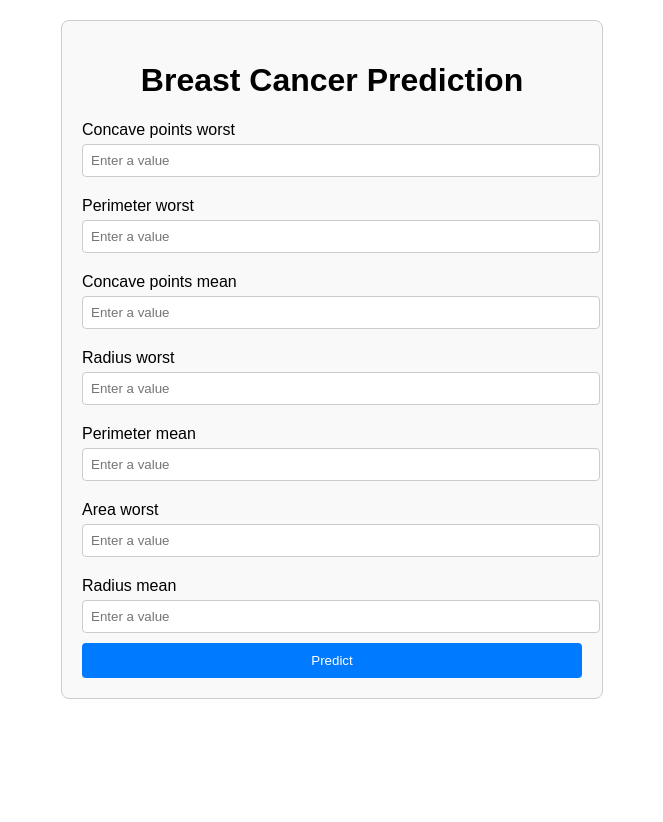
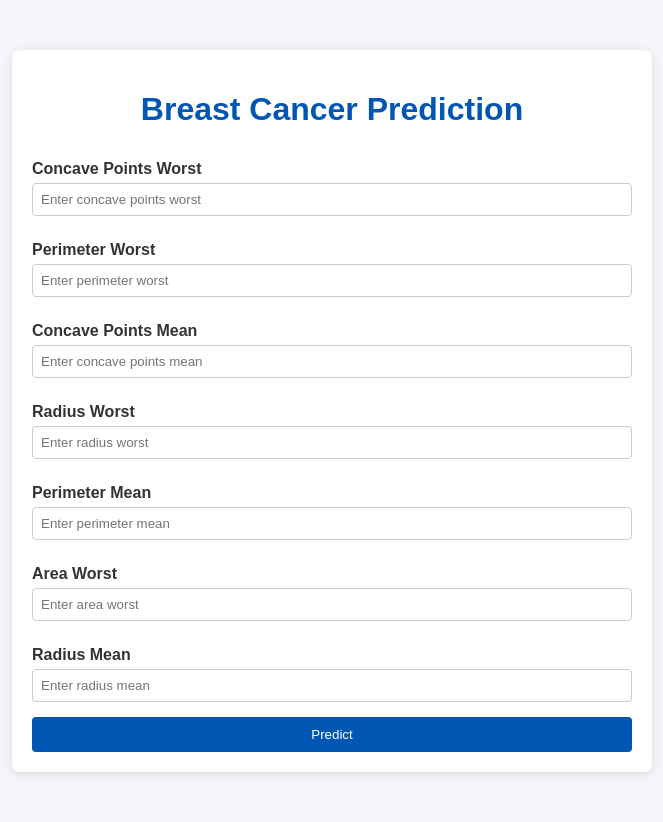
Before and after one commit to BharathSBSKR/Breast-Cancer-Prediction, a Flask app: page / in a window 1280 px wide. Shown: the whole page, without its empty margins (308-971 px from the left). Before the commit the page ends 699 px from the top, so only its background shows below. Run offline with Flask 3, Linux system fonts and the light colour scheme; parts of the project's set-up code (start-up, migrations or seed data) failed here and were passed over.

Commit message:
Added Flask code for Breast Cancer Prediction

```diff
--- a/app.py
+++ b/app.py
@@ -1,9 +1,6 @@
-from flask import Flask, render_template, request, jsonify
+from flask import Flask, render_template, request
 import pandas as pd
 import joblib
-
-# Initialize Flask app
-app = Flask(__name__)
 
 # Load the trained Random Forest model
 model = joblib.load("random_forest_model.pkl")
@@ -19,30 +16,29 @@ selected_features = [
     'radius_mean'
 ]
 
-# Home route
-@app.route('/')
-def home():
-    return render_template('index.html', features=selected_features)
+app = Flask(__name__)
 
-# Prediction route
-@app.route('/predict', methods=['POST'])
-def predict():
-    try:
-        # Get user input from form
-        user_input = {feature: float(request.form[feature]) for feature in selected_features}
-        input_df = pd.DataFrame([user_input])
+@app.route("/", methods=["GET", "POST"])
+def index():
+    prediction = None
+    user_input = {}
 
-        # Predict using the model
-        prediction = model.predict(input_df)[0]
-        result = "Malignant (M)" if prediction == 1 else "Benign (B)"
+    if request.method == "POST":
+        try:
+            # Get input values from the form
+            for feature in selected_features:
+                user_input[feature] = float(request.form.get(feature, 0))
 
-        return jsonify({
-            "success": True,
-            "prediction": result,
-            "input_features": user_input
-        })
-    except Exception as e:
-        return jsonify({"success": False, "error": str(e)})
+            # Create a DataFrame from the input
+            input_df = pd.DataFrame([user_input])
 
-if __name__ == '__main__':
+            # Make a prediction
+            prediction_result = model.predict(input_df)[0]
+            prediction = "Malignant (M)" if prediction_result == 1 else "Benign (B)"
+        except ValueError:
+            prediction = "Invalid input. Please enter numeric values."
+
+    return render_template("index.html", features=selected_features, prediction=prediction)
+
+if __name__ == "__main__":
     app.run(debug=True)
--- a/templates/index.html
+++ b/templates/index.html
@@ -7,73 +7,79 @@
     <style>
         body {
             font-family: Arial, sans-serif;
-            margin: 20px;
+            margin: 0;
+            padding: 0;
+            background-color: #f4f4f9;
+            color: #333;
         }
-        .form-container {
-            max-width: 500px;
-            margin: 0 auto;
+        .container {
+            max-width: 600px;
+            margin: 50px auto;
             padding: 20px;
-            border: 1px solid #ccc;
+            background: #fff;
+            box-shadow: 0 2px 10px rgba(0, 0, 0, 0.1);
             border-radius: 8px;
-            background-color: #f9f9f9;
         }
-        .form-container h1 {
+        h1 {
             text-align: center;
+            color: #0056b3;
         }
-        .form-container label {
-            display: block;
-            margin: 10px 0 5px;
+        form {
+            display: flex;
+            flex-direction: column;
         }
-        .form-container input {
-            width: 100%;
+        label {
+            font-weight: bold;
+            margin-top: 10px;
+        }
+        input {
             padding: 8px;
-            margin-bottom: 10px;
+            margin-top: 5px;
+            margin-bottom: 15px;
             border: 1px solid #ccc;
             border-radius: 4px;
         }
-        .form-container textarea {
-            width: 100%;
-            height: 100px;
-            padding: 8px;
-            border: 1px solid #ccc;
-            border-radius: 4px;
-            background-color: #f0f0f0;
-            resize: none;
-        }
-        .form-container button {
-            width: 100%;
+        button {
+            background-color: #0056b3;
+            color: #fff;
             padding: 10px;
-            background-color: #007bff;
-            color: #fff;
             border: none;
             border-radius: 4px;
             cursor: pointer;
         }
-        .form-container button:hover {
-            background-color: #0056b3;
+        button:hover {
+            background-color: #00449e;
+        }
+        .prediction {
+            text-align: center;
+            margin-top: 20px;
+            font-size: 18px;
+            font-weight: bold;
         }
     </style>
 </head>
 <body>
-    <div class="form-container">
+    <div class="container">
         <h1>Breast Cancer Prediction</h1>
         <form method="POST">
+            <!-- Dynamically render the input fields -->
             {% for feature in features %}
-            <label for="{{ feature }}">{{ feature.replace('_', ' ').capitalize() }}</label>
-            <input
-                type="number"
-                id="{{ feature }}"
-                name="{{ feature }}"
-                step="0.000001"
-                placeholder="Enter a value"
-                required>
+                <label for="{{ feature }}">{{ feature.replace('_', ' ').title() }}</label>
+                <input
+                    type="number"
+                    step="any"
+                    id="{{ feature }}"
+                    name="{{ feature }}"
+                    required
+                    placeholder="Enter {{ feature.replace('_', ' ').lower() }}">
             {% endfor %}
             <button type="submit">Predict</button>
         </form>
 
         {% if prediction %}
-        <h3>Prediction Result:</h3>
-        <textarea readonly>{{ prediction }}</textarea>
+            <div class="prediction">
+                <p>Prediction: {{ prediction }}</p>
+            </div>
         {% endif %}
     </div>
 </body>
```
